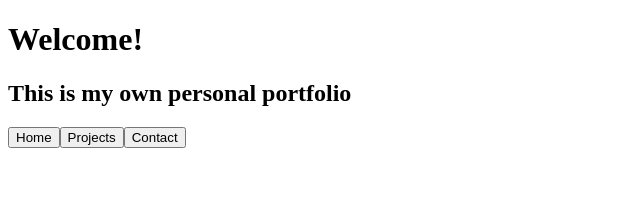
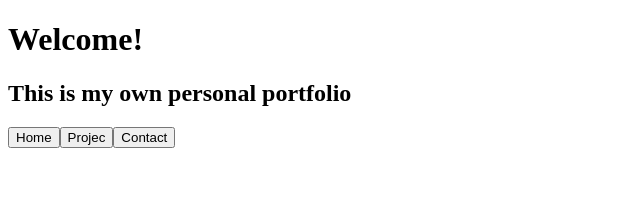
Before and after one commit to GeorgeSai/portfolio, a React (Create React App) app: page / in a window 1280 px wide. Shown: the top 217 px of the page, without its empty margins (0-640 px from the left). Built offline with nearby package versions, Linux system fonts and the light colour scheme.

Commit message:
First1 Commit

```diff
--- a/src/App.js
+++ b/src/App.js
@@ -6,7 +6,7 @@
       <h2>This is my own personal portfolio</h2>
       <div className='actions'>
       <button className ='btn'>Home</button>
-      <button className ='btn'>Projects</button>
+      <button className ='btn'>Projec</button>
       <button className ='btn'>Contact</button>
       </div>
     </div>
```
